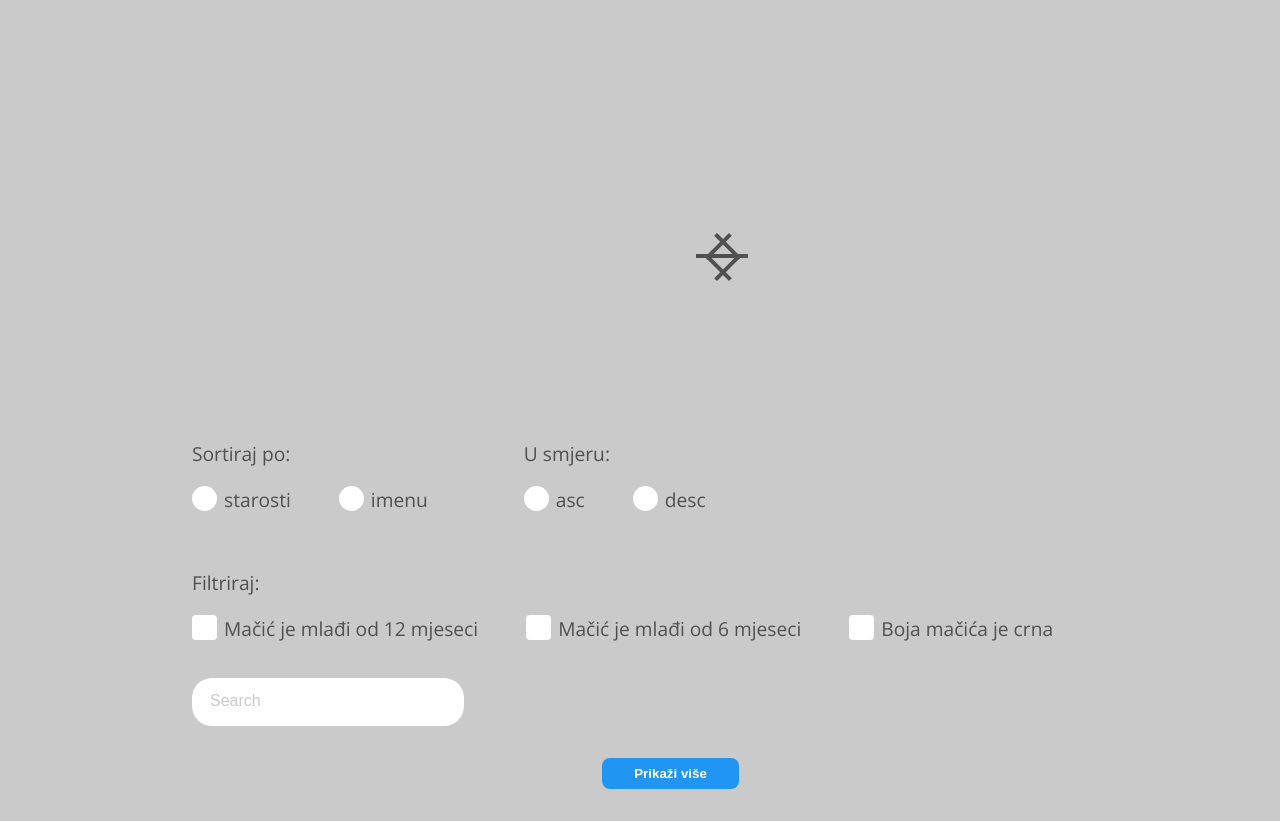
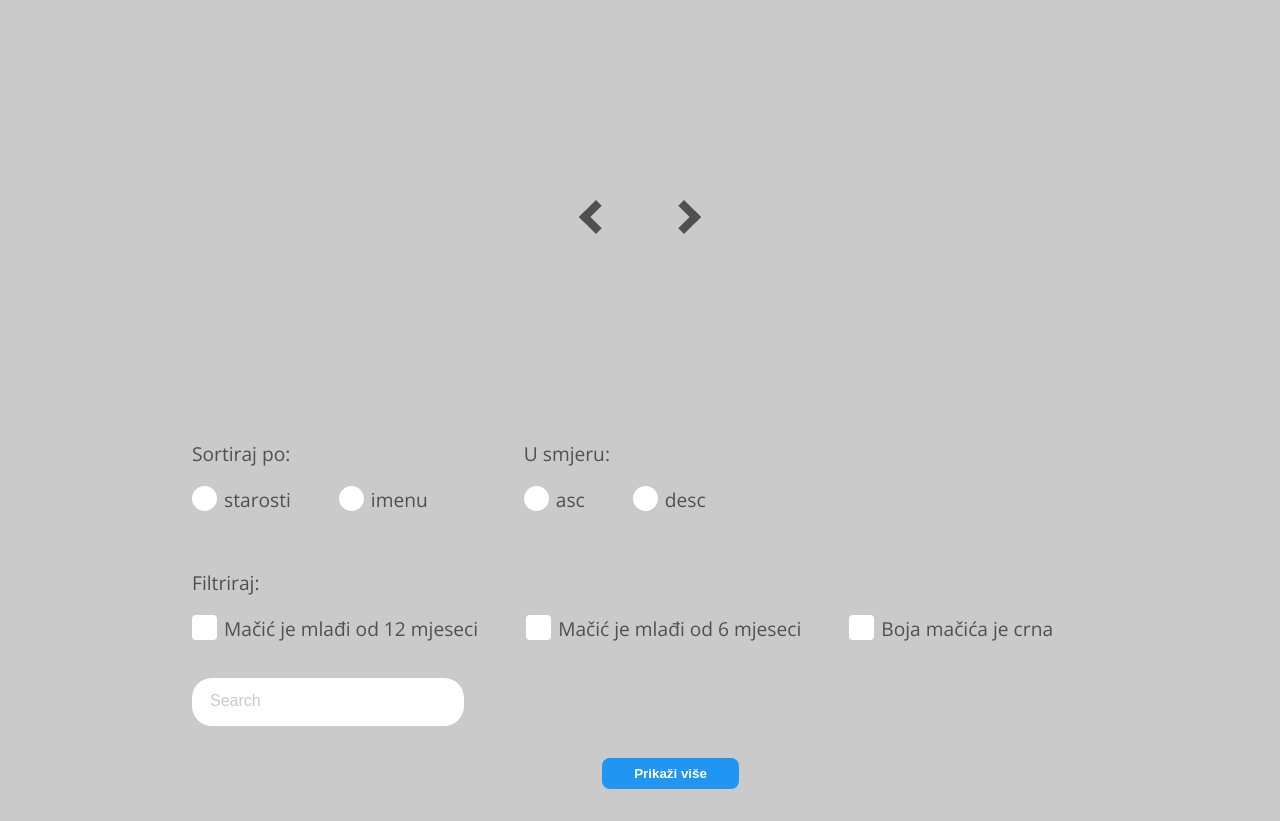
Before and after one commit to sandje00/zadatak-htk, a website: page index.html in a window 1280 px wide. Shown: the part 83-904 px from the top of the page. Drawn offline with nearby package versions, Linux system fonts and the light colour scheme; files that its build step writes are made by us from their sources.

Commit message:
Change carousel arrows

```diff
--- a/scss/components/_carousel.scss
+++ b/scss/components/_carousel.scss
@@ -78,12 +78,12 @@
         position: absolute;
         top: 50%;
 
-        /* &.left {
-            right: 5%;
+        &.left {
+            right: 0;
         }
 
         &.right {
-            left: 5%;
-        } */
+            left: 0;
+        }
     }
 }
--- a/scss/icons/_arrows.scss
+++ b/scss/icons/_arrows.scss
@@ -1,60 +1,14 @@
 .arrow {
-    width: 100px;
-    height: 100px;
+    border: solid $color-primary-dark;
+    border-width: 0 8px 8px 0;
     display: inline-block;
-    position: relative;
+    padding: 8px;
 
-    @media(max-width: 700px) {
-        width: 50px;
-        height: 50px;
+    &.left {
+        transform: rotate(135deg);
     }
 
-    &::before {
-        content: '';
-        display: block;
-        width: 30px;
-        height: 30px;
-        top: 50%;
-        left: 50%;
-        border-style: solid;
-        border-color: $color-primary-dark;
-        border-width: 4px 4px 0 0;
-        position: absolute;
-        transform-origin: 50% 50%;
-    }
-
-    &.left::before {
-        transform: rotate(-135deg);
-        margin: -15px 0 0 -10px;
-    }
-
-    &.right::before {
-        transform: rotate(45deg);
-        margin: -15px 0 0 -22px;
-    }
-
-    &::after {
-        content: '';
-        display: block;
-        top: 50%;
-        left: 50%;
-        border-style: solid;
-        border-color: $color-primary-dark;
-        position: absolute;
-        transform-origin: 50% 50%;
-    }
-
-    &.left::after {
-        width: 40px;
-        height: 0;
-        border-width: 4px 0 0 0;
-        transform: translate(-14px, -1px);
-    }
-
-    &.right::after {
-        width: 40px;
-        height: 0;
-        border-width: 4px 0 0 0;
-        transform: translate(-26px, -1px);
+    &.right {
+        transform: rotate(-45deg);
     }
 }
```
